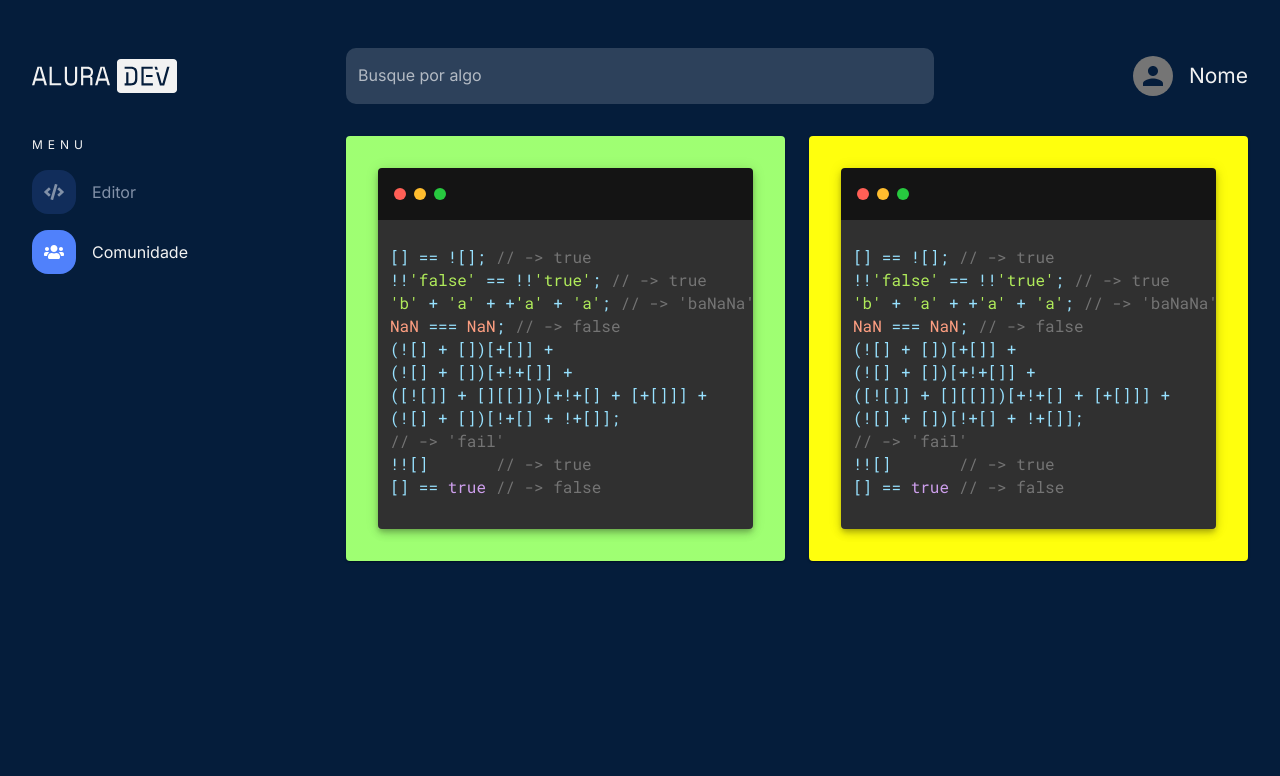
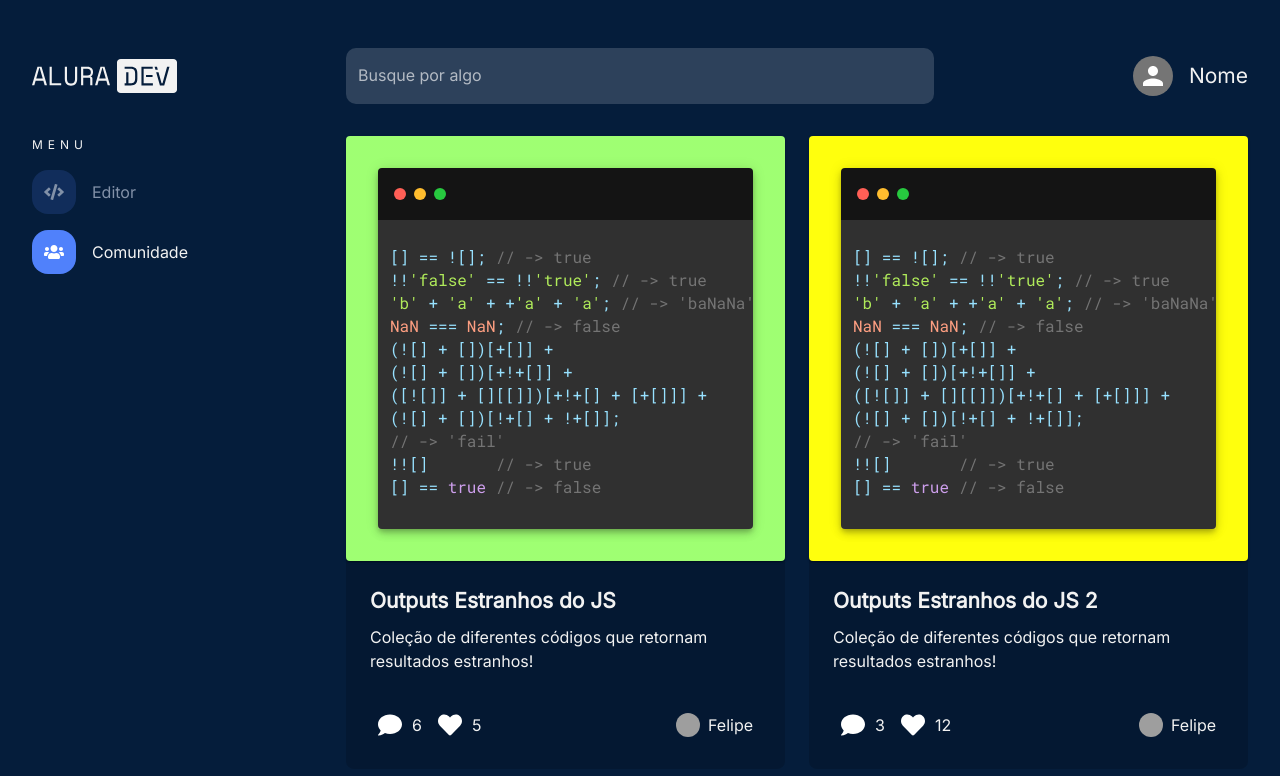
Before and after one commit to FelipeAfonso/alura-challenge-all-dev, a Next.js app: page /comunidade in a window 1280 px wide. Shown: the top 776 px of the page. Built offline with nearby package versions, Linux system fonts and the light colour scheme; grey boxes are pictures that could not be loaded.

Commit message:
finished community page content

```diff
--- a/config/darkTheme.ts
+++ b/config/darkTheme.ts
@@ -31,6 +31,11 @@ export const darkTheme = createTheme({
     subtitle1: {
       fontSize: 21,
       lineHeight: '32px',
+    },
+    subtitle2: {
+      fontSize: 21,
+      lineHeight: '32px',
+      fontWeight: 700,
     },
   },
   components: {
@@ -76,5 +81,12 @@ export const darkTheme = createTheme({
         },
       },
     },
+    MuiAvatar: {
+      styleOverrides: {
+        root: {
+          color: '#fff',
+        },
+      },
+    },
   },
 });
--- a/config/lightTheme.ts
+++ b/config/lightTheme.ts
@@ -30,6 +30,11 @@ export const lightTheme = createTheme({
     subtitle1: {
       fontSize: 21,
       lineHeight: '32px',
+    },
+    subtitle2: {
+      fontSize: 21,
+      lineHeight: '32px',
+      fontWeight: 700,
     },
   },
   components: {
@@ -75,5 +80,12 @@ export const lightTheme = createTheme({
         },
       },
     },
+    MuiAvatar: {
+      styleOverrides: {
+        root: {
+          color: '#fff',
+        },
+      },
+    },
   },
 });
--- a/pages/comunidade/index.tsx
+++ b/pages/comunidade/index.tsx
@@ -1,9 +1,11 @@
 import { NextPage } from 'next';
 import { useLayout } from 'hooks/useLayout';
-import { Grid } from '@mui/material';
+import { Avatar, Box, Grid, Stack, Typography } from '@mui/material';
 import Head from 'next/head';
 import { EditorContainer } from 'components/EditorContainer';
 import mockedData from './mockdata.json';
+import { TextBubble } from 'assets/icons/TextBubble';
+import { Heart } from 'assets/icons/Heart';
 
 export type ProjectData = {
   id: string;
@@ -43,16 +45,70 @@ const Community: NextPage<{
         xs={12}
         lg={9}
         spacing={3}
-        sx={{ px: { xs: 4, lg: 0 } }}
+        sx={{ px: { xs: 4, lg: 0 }, mb: 3 }}
       >
         {(mockedData as ProjectData[]).map(d => (
           <Grid key={d.id} item xs={12} lg={6}>
+            <Box
+              display="flex"
+              flexDirection="column"
+              bgcolor="#00000029"
+              borderRadius={2}
+            >
               <EditorContainer
                 initialCode={d.code}
                 color={d.color}
                 language={d.language}
                 editable={false}
               />
+              <Stack p={3} gap={1}>
+                <Typography variant="subtitle2" color="textPrimary">
+                  {d.title}
+                </Typography>
+                <Typography variant="body1" color="textPrimary">
+                  {d.description}
+                </Typography>
+              </Stack>
+              <Box display="flex" px={3} mt={1} mb={3} alignItems="center">
+                <Stack
+                  flexDirection="row"
+                  gap="10px"
+                  m={1}
+                  sx={{ cursor: 'pointer' }}
+                  onClick={() => console.log('comment')}
+                >
+                  <TextBubble fill="#fff" />
+                  <Typography variant="body1" color="textPrimary">
+                    {d.commentsCount}
+                  </Typography>
+                </Stack>
+                <Stack
+                  flexDirection="row"
+                  gap="10px"
+                  m={1}
+                  sx={{ cursor: 'pointer' }}
+                  onClick={() => console.log('faved')}
+                >
+                  <Heart fill="#fff" />
+                  <Typography variant="body1" color="textPrimary">
+                    {d.favoritesCount}
+                  </Typography>
+                </Stack>
+                <Stack
+                  flexDirection="row"
+                  flex={1}
+                  gap={1}
+                  m={1}
+                  justifyContent="end"
+                  alignItems="center"
+                >
+                  <Avatar sx={{ width: 24, height: 24 }} src={d.userPicUrl} />
+                  <Typography variant="body1" color="textPrimary">
+                    {d.userName}
+                  </Typography>
+                </Stack>
+              </Box>
+            </Box>
           </Grid>
         ))}
       </Grid>
--- a/pages/comunidade/mockdata.json
+++ b/pages/comunidade/mockdata.json
@@ -7,7 +7,7 @@
     "language": "javascript",
     "code": "[] == ![]; // -> true\n!!'false' == !!'true'; // -> true\n'b' + 'a' + +'a' + 'a'; // -> 'baNaNa'\nNaN === NaN; // -> false\n(![] + [])[+[]] +\n(![] + [])[+!+[]] +\n([![]] + [][[]])[+!+[] + [+[]]] +\n(![] + [])[!+[] + !+[]];\n// -> 'fail'\n!![]       // -> true\n[] == true // -> false",
     "userName": "Felipe",
-    "userPicUrl": "",
+    "userPicUrl": "https://thispersondoesnotexist.com/image",
     "favoritesCount": 5,
     "commentsCount": 6
   },
@@ -19,7 +19,7 @@
     "language": "javascript",
     "code": "[] == ![]; // -> true\n!!'false' == !!'true'; // -> true\n'b' + 'a' + +'a' + 'a'; // -> 'baNaNa'\nNaN === NaN; // -> false\n(![] + [])[+[]] +\n(![] + [])[+!+[]] +\n([![]] + [][[]])[+!+[] + [+[]]] +\n(![] + [])[!+[] + !+[]];\n// -> 'fail'\n!![]       // -> true\n[] == true // -> false",
     "userName": "Felipe",
-    "userPicUrl": "",
+    "userPicUrl": "https://thispersondoesnotexist.com/image",
     "favoritesCount": 12,
     "commentsCount": 3
   }
```
Lines whose indentation alone changed are shown as unchanged.
